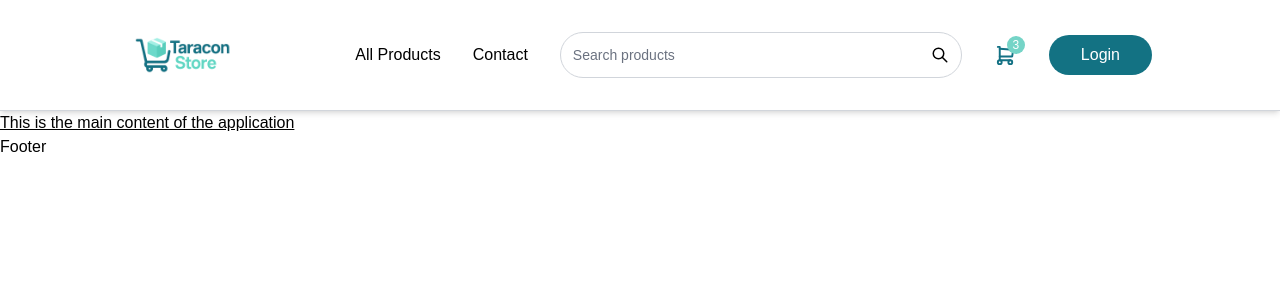
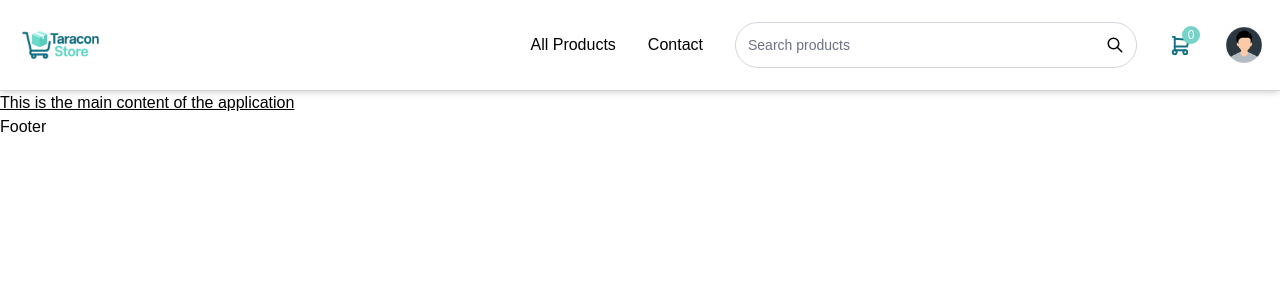
Before and after one commit to Ask4mike/taracon-store, a Next.js app: page / in a window 1280 px wide. Shown: the top 300 px of the page. Built offline with nearby package versions, Linux system fonts and the light colour scheme; a web font is replaced by a local one.

Commit message:
feat: added login and logout functionality, refactor stlying of application

```diff
--- a/app/components/Navbar.jsx
+++ b/app/components/Navbar.jsx
@@ -5,26 +5,35 @@ import Image from "next/image";
 import TLogo from "../../public/TLogo.png";
 import { IconMenuDeep, IconSearch } from "@tabler/icons-react";
 import { IconShoppingCart } from "@tabler/icons-react";
+import { IconX } from "@tabler/icons-react";
+import { assets } from "@/public/assets";
 import { useAppContext } from "@/app/context/AppContext";
 
 export default function Navbar() {
   const [open, setOpen] = useState(false);
-  const { user, setUser } = useAppContext();
+  const { user, setUser, setShowUserLogin, router } = useAppContext();
+
+
+  const logout = async () => {
+    setUser(null);
+    router.push(routes.homepage);
+  };
 
   return (
-    <nav className="flex items-center justify-between px-5 md:px-16 lg:px-24 xl:px-32 border-b border-gray-300 bg-white relative transition-all shadow-md">
+    <nav className="border-b border-gray-300 bg-white relative transition-all shadow-md">
+      <div className="container flex items-center justify-between">
         <Link href={routes.homepage}>
           <Image
             className=""
             src={TLogo}
-          width={110}
-          height={110}
+            width={90}
+            height={90}
             alt="This is the logo of Taracon Store"
           />
         </Link>
 
         {/* Desktop Menu */}
-      <div className="hidden sm:flex items-center gap-8">
+        <div className="hidden sm:flex items-center gap-8 ml-auto">
           <Link href={routes.products}>All Products</Link>
           <Link href={routes.homepage} className="block">
             Contact
@@ -37,44 +46,103 @@ export default function Navbar() {
             />
             <IconSearch className="text-black" size={18} />
           </div>
-
           <div className="relative cursor-pointer">
             <IconShoppingCart size={23} className="text-[#137184]" />
             <button className="absolute -top-2 -right-2 text-xs text-white bg-accent w-[18px] h-[18px] rounded-full">
-            3
+              0
+            </button>
+          </div>
+          {!user ? (
+            <button
+              onClick={() => setShowUserLogin(true)}
+              className="cursor-pointer px-8 py-2 bg-primary hover:bg-[#07A0C3] transition text-white rounded-full"
+            >
+              Login
+            </button>
+          ) : (
+            <div className="relative group">
+              <Image
+                src={assets.profile_icon}
+                className="w-10"
+                alt="this is the profile picture of the user"
+              />
+              <ul className="hidden group-hover:block absolute top-10 right-0 bg-white shadow border border-[#137184] py-2.5 w-32 rounded-md text-sm z-40">
+                <li
+                  onClick={() => router.push(routes.myOrders)}
+                  className="p-1.5 pl-3 hover:bg-primary/10 cursor-pointer"
+                >
+                  My Orders
+                </li>
+                <li
+                  onClick={logout}
+                  className="p-1.5 pl-3 hover:bg-primary/10 cursor-pointer"
+                >
+                  Logout
+                </li>
+              </ul>
+            </div>
+          )}
+        </div>
+
+        {/* Animated Hamburger Menu Button for Mobile*/}
+        <div className="flex flex-row-reverse items-center">
+          <button
+            onClick={() => setOpen(!open)}
+            aria-label="Menu"
+            className="sm:hidden p-2 rounded-lg hover:bg-gray-100 transition-colors relative z-50"
+          >
+            <div
+              className={`transition-transform duration-300 ${
+                open ? "rotate-180" : ""
+              }`}
+            >
+              {open ? <IconX /> : <IconMenuDeep size={25} />}
+            </div>
+          </button>
+          {/* Cart in Mobile Menu */}
+          <div className="relative cursor-pointer mr-5 sm:hidden">
+            <IconShoppingCart size={25} className="text-[#137184]" />
+            <span className="absolute -top-2 -right-2 text-xs text-white bg-accent w-[20px] h-[20px] rounded-full flex items-center justify-center">
+              0
+            </span>
+          </div>
+        </div>
+        {/* Backdrop Overlay */}
+        <div
+          className={`${
+            open ? "opacity-100 visible" : "opacity-0 invisible"
+          } fixed inset-0 bg-black/50 backdrop-blur-sm transition-all duration-300 ease-in-out z-40 md:hidden`}
+          onClick={() => setOpen(false)}
+        />
+
+        {/* Mobile Menu - Full screen overlay */}
+        <div
+          className={`${
+            open ? "translate-x-0 opacity-100" : "-translate-x-full opacity-0"
+          } fixed top-0 left-0 w-full h-full bg-white flex flex-col md:hidden transition-all duration-500 ease-in-out z-50`}
+        >
+          {/* Menu Header with Close Button */}
+          <div className="relative p-5 border-b border-gray-200">
+            <button onClick={() => setOpen(false)} aria-label="Close menu">
+              <IconX
+                className="absolute left-[28.9rem] bottom-3 border rounded-sm tex-center"
+                size={25}
+              />
             </button>
           </div>
 
-        <button className="cursor-pointer px-8 py-2 bg-primary hover:bg-[#07A0C3] transition text-white rounded-full">
-          Login
-        </button>
-      </div>
-
-      <button
-        onClick={() => (open ? setOpen(false) : setOpen(true))}
-        aria-label="Menu"
-        className="sm:hidden"
-      >
-        {/* Menu Icon SVG */}
-        <IconMenuDeep size={29} />
-      </button>
-
-      {/* Mobile Menu */}
-      <div
-        className={`${
-          open ? "flex" : "hidden"
-        } absolute top-[60px] left-0 w-full bg-white shadow-md py-4 flex-col items-start gap-2 px-5 text-sm md:hidden`}
-      >
+          {/* Menu Content */}
+          <div className="flex flex-col justify-center items-center px-8 space-y-8 my-6">
             <Link
               href={routes.homepage}
-          className="block"
+              className="font-medium text-gray-800 hover:text-primary transition-colors transform hover:scale-105 duration-200"
               onClick={() => setOpen(false)}
             >
               Home
             </Link>
             <Link
               href={routes.products}
-          className="block"
+              className="font-medium text-gray-800 hover:text-primary transition-colors transform hover:scale-105 duration-200"
               onClick={() => setOpen(false)}
             >
               All Products
@@ -82,7 +150,7 @@ export default function Navbar() {
             {user && (
               <Link
                 href={routes.homepage}
-            className="block"
+                className="font-medium text-gray-800 hover:text-primary transition-colors transform hover:scale-105 duration-200"
                 onClick={() => setOpen(false)}
               >
                 My Orders
@@ -90,22 +158,37 @@ export default function Navbar() {
             )}
             <Link
               href={routes.homepage}
-          className="block"
+              className="font-medium text-gray-800 hover:text-primary transition-colors transform hover:scale-105 duration-200"
               onClick={() => setOpen(false)}
             >
               Contact
             </Link>
 
+            {/* Login/Logout Button */}
             {!user ? (
-          <button className="cursor-pointer px-6 py-2 mt-2 bg-primary hover:bg-[#07A0C3] transition text-white rounded-full text-sm">
+              <button
+                onClick={() => {
+                  setOpen(false);
+                  setShowUserLogin(true);
+                }}
+                className="cursor-pointer px-8 py-3 bg-primary hover:bg-[#07A0C3] transition text-white rounded-full  font-medium transform hover:scale-105 duration-200"
+              >
                 Login
               </button>
             ) : (
-          <button className="cursor-pointer px-6 py-2 mt-2 bg-primary hover:bg-[#07A0C3] transition text-white rounded-full text-sm">
+              <button
+                onClick={() => {
+                  logout();
+                  setOpen(false);
+                }}
+                className="cursor-pointer px-8 py-3 bg-primary hover:bg-[#07A0C3] transition text-white rounded-full  font-medium transform hover:scale-105 duration-200"
+              >
                 Logout
               </button>
             )}
           </div>
+        </div>
+      </div>
     </nav>
   );
 }
--- a/app/context/AppContext.jsx
+++ b/app/context/AppContext.jsx
@@ -7,9 +7,21 @@ export const AppContext = createContext();
 
 export const AppProvider = ({ children }) => {
   const router = useRouter();
-  const [user, setUser] = useState(null);
+  const [user, setUser] = useState(true);
   const [seller, setIsSeller] = useState(false);
-  const value = { router, routes, user, setUser, seller, setIsSeller };
+  const [showUserLogin, setShowUserLogin] = useState(false);
+
+  const value = {
+    router,
+    routes,
+    user,
+    setUser,
+    seller,
+    setIsSeller,
+    showUserLogin,
+    setShowUserLogin,
+  };
+
   return <AppContext.Provider value={value}>{children}</AppContext.Provider>;
 };
 
--- a/public/assets.js
+++ b/public/assets.js
@@ -70,7 +70,6 @@ import brown_rice_image from "./brown_rice_image.png";
 import barley_image from "./barley_image.png";
 
 export const assets = {
-  logo,
   search_icon,
   remove_icon,
   arrow_right_icon_colored,
--- a/tailwind.config.mjs
+++ b/tailwind.config.mjs
@@ -7,6 +7,13 @@ const config = {
     "./app/**/*.{js,ts,jsx,tsx,mdx}",
   ],
   theme: {
+    container: {
+      center: true,
+      padding: "1rem",
+      screens: {
+        "2xl": "1400px",
+      },
+    },
     extend: {
       colors: {
         background: "var(--background)",
```
Lines whose indentation alone changed are shown as unchanged.
